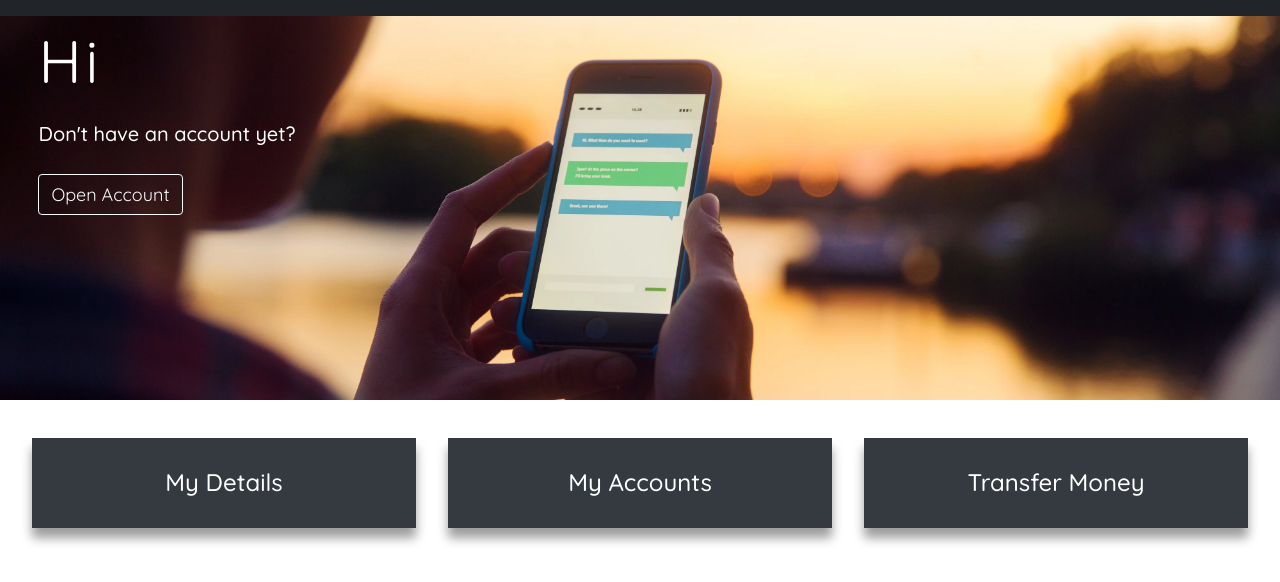
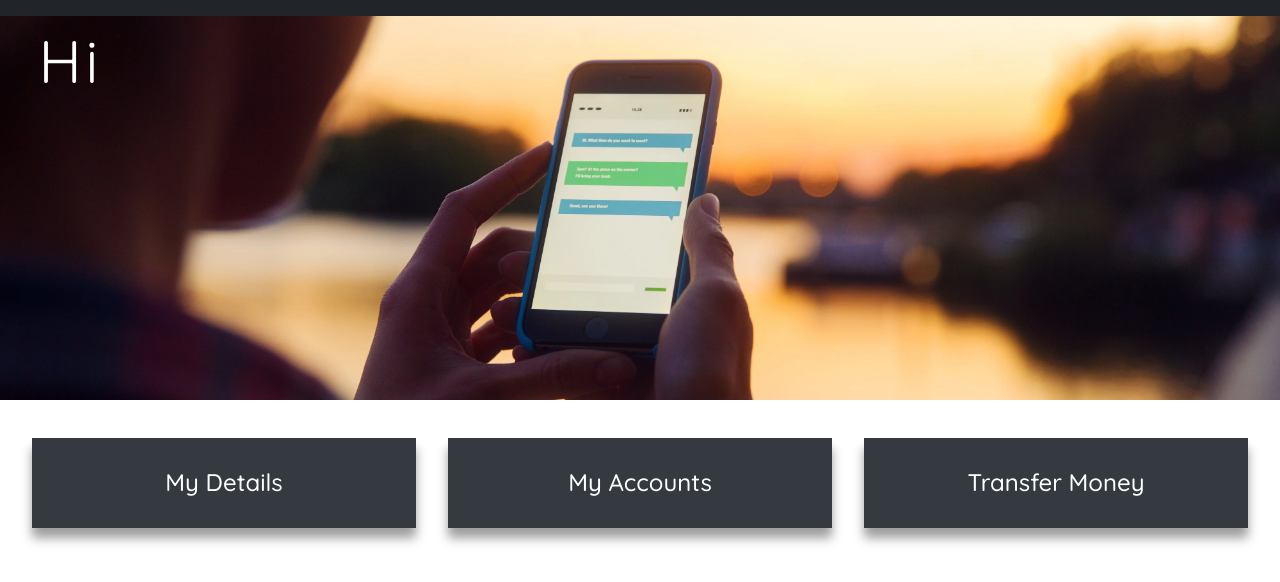
Before and after one commit to hohyunLee96/Banking-App-FrontEnd, a Vue app: page / in a window 1280 px wide. Shown: the top 582 px of the page. Built offline with nearby package versions, Linux system fonts and the light colour scheme; no server answers.

Commit message:
fajsdkjb

```diff
--- a/src/components/Home.vue
+++ b/src/components/Home.vue
@@ -4,8 +4,6 @@
     <div style="width: 100%; height: 30vw; background-image: url('../../../home-page-background-image.jpg'); background-size: cover; background-position: 0px; background-repeat: no-repeat;">
       <div id="title-section" style="margin-left: 3vw;">
         <p style="color: white; font-weight:1500; font-size: 60px; letter-spacing: 4px;">Hi {{ user.firstName }}</p>
-        <h5 style="color: white; ">Don't have an account yet?</h5>
-        <button class="btn btn-outline-light" style="margin-top: 20px; font-size: large;" @click="this.$router.push({ path: '/createaccount/' + this.store.getUserId})">Open Account</button>
       </div>
     </div>
     <div style="margin-top: 3vw; height: 20vw; display: flex; flex-direction: row; justify-items: auto; justify-content: space-evenly;">
--- a/src/components/account/AccountList.vue
+++ b/src/components/account/AccountList.vue
@@ -3,8 +3,6 @@
   <div class="d-flex flex-column justify-content-between align-items-start mb-4" style="width: 100%; height: 40vh; background-image: url('../../../home-page-background-image.jpg'); background-size: cover; background-position: 0px; background-repeat: no-repeat;">
     <div id="title-section" style="margin-left: 3vw;">
       <p style="color: white; font-weight: 1500; font-size: 60px; letter-spacing: 4px;">Hi {{ user.firstName }}</p>
-      <h5 style="color: white;">Don't have an account yet?</h5>
-      <button class="btn btn-outline-light mt-4" style="font-size: medium;" @click="this.$router.push({ path: '/login'})">Open Account</button>
     </div>
   </div>
 </section>
--- a/src/components/user/RegistrationForm.vue
+++ b/src/components/user/RegistrationForm.vue
@@ -147,7 +147,7 @@ export default {
         })
         .catch((error) => {
           console.log(error.response.data);
-          this.errorMessage = error.response.data;
+          this.errorMessage = error.response.data.message;
           window.scrollTo({ top: 0, behavior: 'smooth' });
           console.log(error);
         });
```
